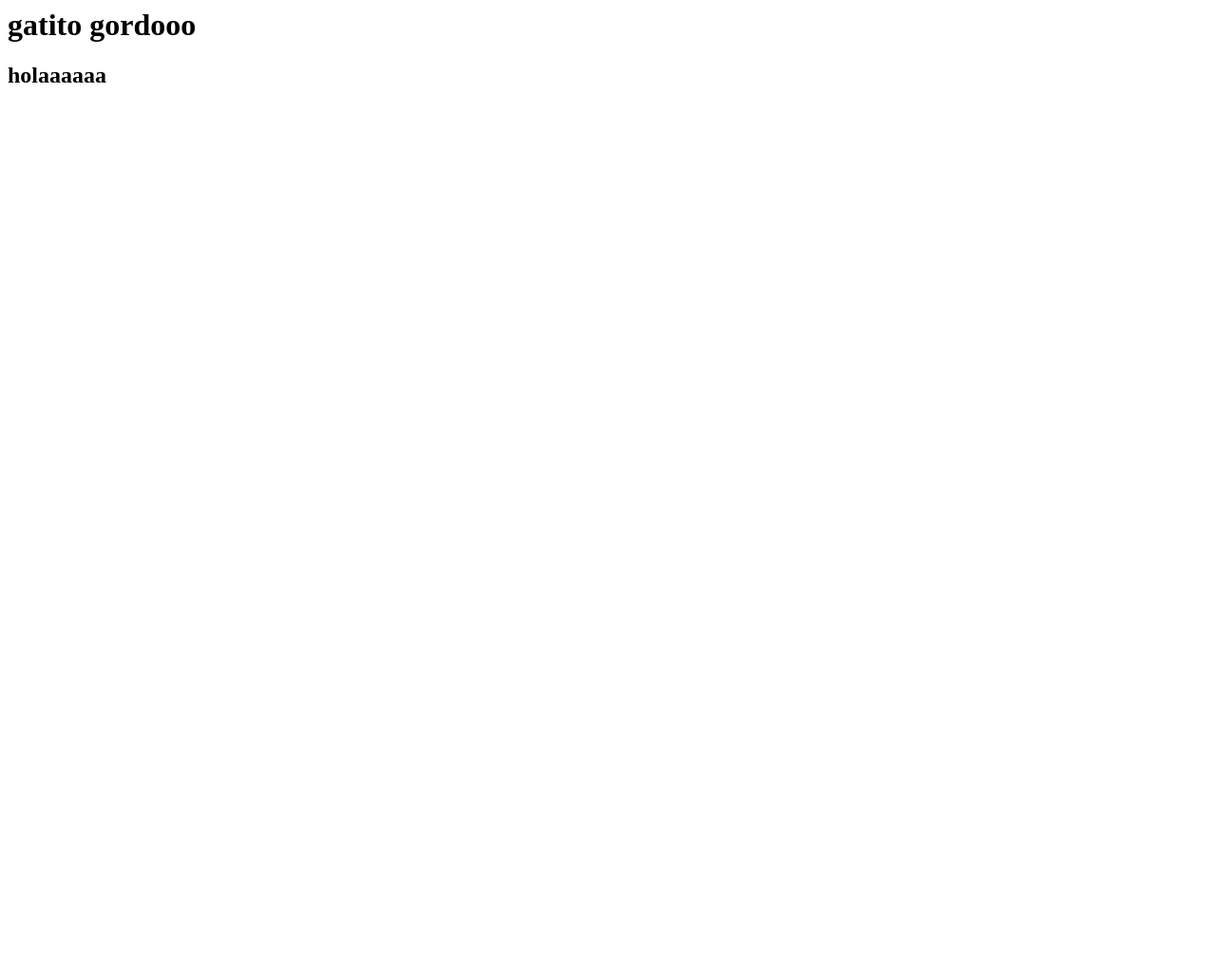
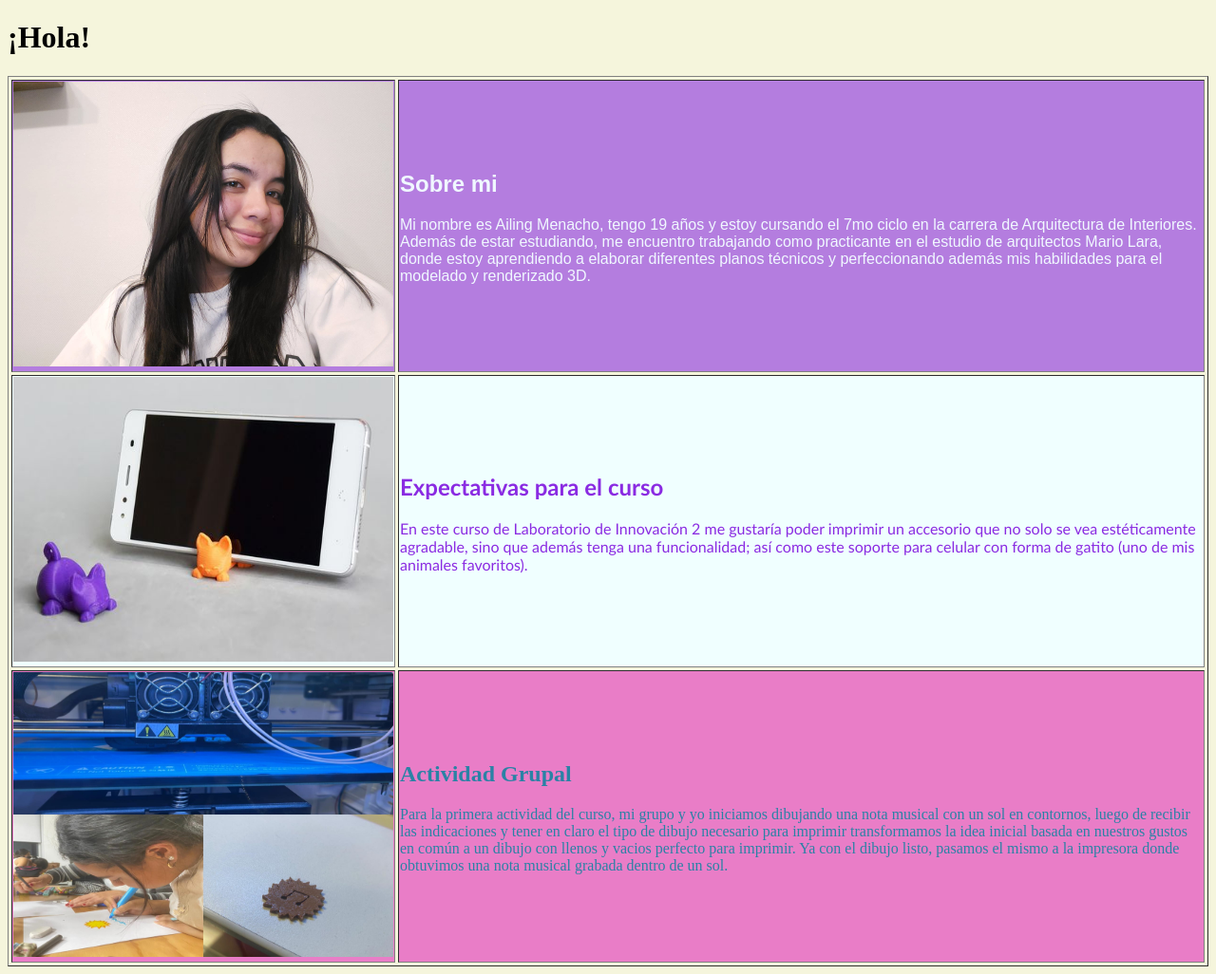
Before and after one commit to ailing-m/Ailing, a plain HTML site: page index.html in a window 1280 px wide. Shown: the whole page at 95% size. Before the commit the page ends 800 px from the top, so only its background shows below. Drawn offline with Linux system fonts and the light colour scheme.

Commit message:
version3

```diff
--- a/index.html
+++ b/index.html
@@ -1,5 +1,57 @@
+<!DOCTYPE html>
+
 <html>
-<body>
-    <h1>gatito gordooo</h1>
-    <h2> holaaaaaa </h2>
+
+<head>
+
+    <title>Ailing Menacho</title>
+
+</head>
+
+<body style="background-color: beige;">
+    <h1>¡Hola!</h1>
+
+    <table border="1" cellspacing="3">
+
+        <tr style="background-color: rgba(137, 43, 226, 0.589);">
+
+            <td> <img width="400 px" height="300 px" <img src="./IMG/YO.jpg""> </td>
+
+            <td align="left">
+                <h2 style="color: aliceblue; font-family: sans-serif;"> Sobre mi</h2>
+                <p style="color: aliceblue; font-family: sans-serif;" >Mi nombre es Ailing Menacho, tengo 19 años y estoy cursando el 7mo ciclo en la carrera de Arquitectura de Interiores. Además de estar estudiando, me encuentro trabajando como practicante en el estudio de arquitectos Mario Lara, donde estoy aprendiendo a elaborar diferentes planos técnicos y perfeccionando además mis habilidades para el modelado y renderizado 3D.</p>
+            </td>
+
+
+        </tr>
+
+        <tr style="background-color: azure;">
+
+            <td> <img width="400px" height="300px" <img src="./IMG/GATO IMPRESIÓN 3D.jpg""> </td>
+
+            <td align="left">
+                <h2 style="color: blueviolet; font-family: 'Gill Sans', 'Gill Sans MT', Calibri, 'Trebuchet MS', sans-serif;"> Expectativas para el curso </h2>
+                <p style="color: blueviolet; font-family: 'Gill Sans', 'Gill Sans MT', Calibri, 'Trebuchet MS', sans-serif">En este curso de Laboratorio de Innovación 2 me gustaría poder imprimir un accesorio que no solo se vea estéticamente agradable, sino que además tenga una funcionalidad; así como este soporte para celular con forma de gatito (uno de mis animales favoritos).</p>
+            </td>
+
+
+
+        </tr>
+
+        <tr style="background-color: rgba(226, 43, 186, 0.589);">
+            <td> <img width="400px" height="300 px" <img src="./IMG/IMPRESIÓN GRUPAL.jpg"> </td>
+
+            <td align="left">
+                <h2 style="color: rgb(42, 130, 165); font-family: 'Times New Roman', Times, serif;">Actividad Grupal</h2>
+               <p style="color: rgb(42, 130, 165); font-family: 'Times New Roman', Times, serif;">Para la primera actividad del curso, mi grupo y yo iniciamos dibujando una nota musical con un sol en contornos, luego de recibir las indicaciones y tener en claro el tipo de dibujo necesario para imprimir transformamos la idea inicial basada en nuestros gustos en común a un dibujo con llenos y vacios perfecto para imprimir. Ya con el dibujo listo, pasamos el mismo a la impresora donde obtuvimos una nota musical grabada dentro de un sol.</p>
+            </td>
+
+
+
+        </tr>
+
+    </table>
+
 </body>
+
+</html>
```
Also changed, not shown: IMG/GATO IMPRESIÓN 3D.jpg (added), IMG/IMPRESIÓN GRUPAL.jpg (added), IMG/YO.jpg (added).
